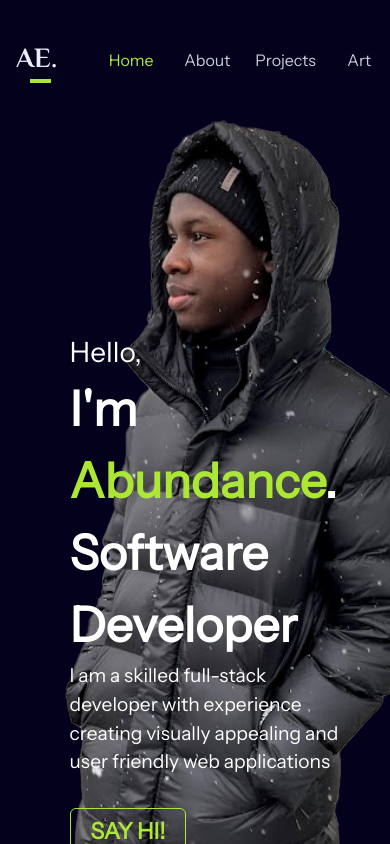
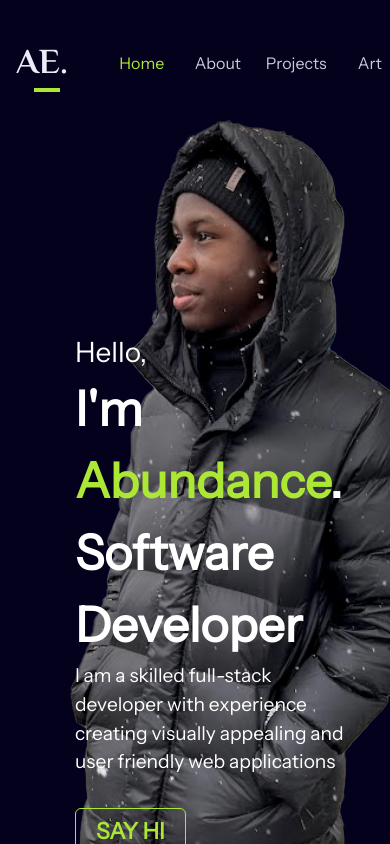
Before and after one commit to abundanceesim/website-portfolio, a React (Create React App) app in the folder client/: page / in a window 390 px wide. Shown: the top 844 px of the page. Built offline with nearby package versions, Linux system fonts and the light colour scheme.

Commit message:
Update style with media queries

```diff
--- a/client/src/App.css
+++ b/client/src/App.css
@@ -130,7 +130,7 @@ ul.nav-menu > a {
 }
 
 .nav-logo a{
-  font-size: 28px;
+  font-size: 2.2rem;
   font-family: 'Philosopher', Times, serif;
   text-decoration: none;
   color: rgb(235, 235, 250);
@@ -194,6 +194,7 @@ ul.nav-menu > a {
   max-width: 65rem;
   margin: 0 auto ;
   overflow: hidden;
+  /* overflow-y: hidden; */
   position: relative;
 }
 
@@ -201,7 +202,7 @@ ul.nav-menu > a {
   position: absolute;
   top: -3.5rem;
   /* top: 2rem; */
-  right: -2rem;
+  right: -2.5rem;
   z-index: -1;
   object-fit: cover;
   height: 100vh;
@@ -290,7 +291,7 @@ ul.nav-menu > a {
 }
 
 .message {
-  height: 300px;
+  height: 350px;
 }
 
 .contact-heading {
@@ -393,8 +394,20 @@ ul.nav-menu > a {
     width: 80vw;
   }
 
+  #intro {
+    overflow-x: hidden;
+  }
+
+  .bg {
+    right: -2rem
+  }
+
   .introPara {
     font-size: 1.2rem;
+  }
+
+  .connect-btn {
+    font-size: 1.4rem;
   }
 
   .contact-form {
@@ -410,21 +423,18 @@ ul.nav-menu > a {
     font-size: 1.15rem;
   }
 
-  /* .navbar {
-    font-size: large;
-  } */
-
   textarea::placeholder {
     font-size: 1.15rem;
   }
 
-  .connect-btn {
-    font-size: 1.4rem;
+  .message {
+
   }
 
   .contact-heading > h1 {
     font-size: xx-large;
   }
+
 
   .artwork {
     width: 72vw;
@@ -434,6 +444,11 @@ ul.nav-menu > a {
   .art-page {
     width: 80vw;
   }
+
+  .not-found-img {
+    margin-top: 15vh;
+  }
+
 }
 
 @media only screen and (min-width: 768px) and (max-width:992px) {
--- a/client/src/pages/Home.jsx
+++ b/client/src/pages/Home.jsx
@@ -25,7 +25,7 @@ export default function Home() {
             className="mt-3 btn btn-outline-primary github-source-btn connect-btn"
             style={{ width: "fit-content" }}
             href="/contact"
-          >SAY HI!</a>
+          >SAY HI</a>
         <img className="bg" src={me} alt="abundance-esim" />
       </div>
       {/* <div className="container">
```
